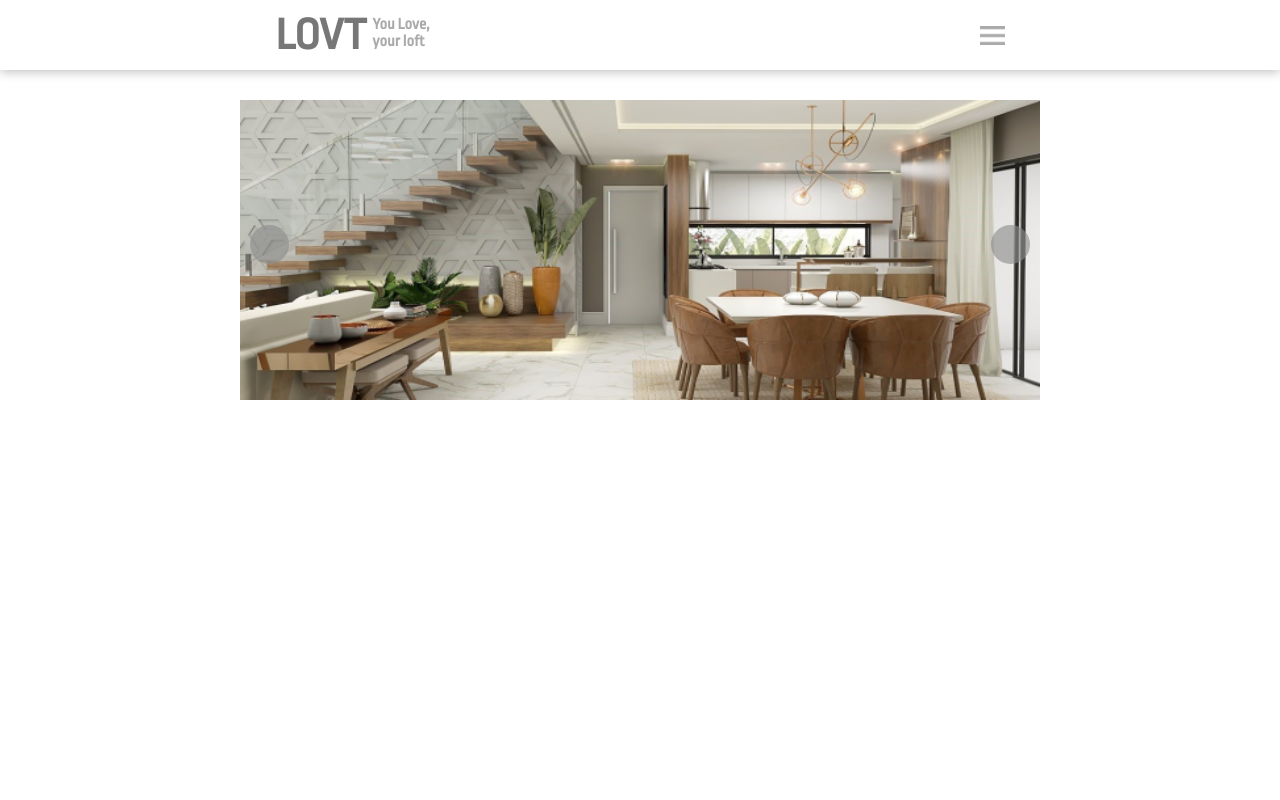
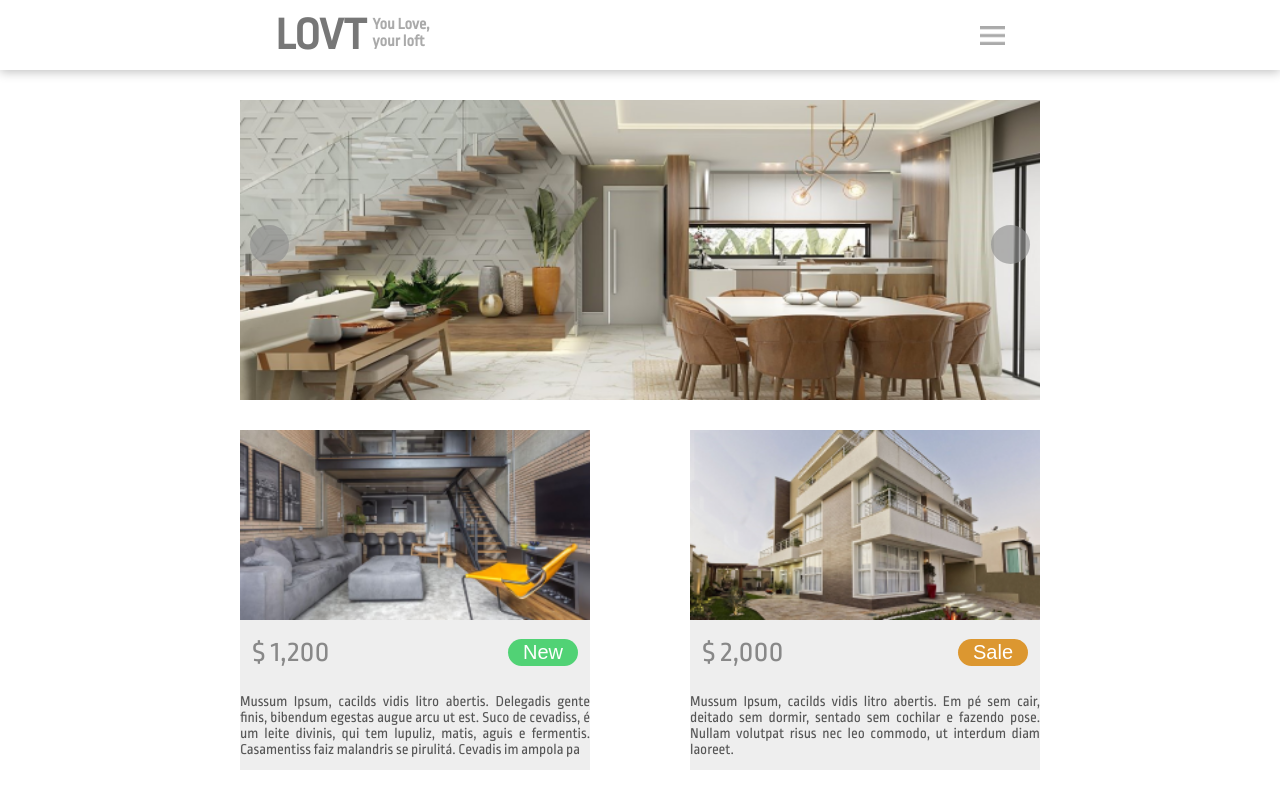
Before and after one commit to eudev-i/lovt-loft, a website: page src/views/home.html in a window 1280 px wide. Drawn offline with Linux system fonts and the light colour scheme.

Commit message:
section produtos

```diff
--- a/src/public/css/home.css
+++ b/src/public/css/home.css
@@ -74,3 +74,61 @@ section {
   width: 800px;
   height: 300px;
 }
+
+#produtos {
+  display: flex;
+  justify-content: space-between;
+  width: 800px;
+}
+
+.produtoItem {
+  width: 350px;
+  height: 340px;
+  background-color: #eeeeee;
+}
+
+.imgProduto {
+  width: 100%;
+  height: 190px;
+}
+
+.infosProduto {
+  display: flex;
+  justify-content: space-between;
+  width: 350px;
+}
+
+h2 {
+  font-size: 30px;
+  color: #888888;
+  font-weight: 400;
+  margin-top: 12px;
+  margin-left: 12px;
+}
+
+button {
+  width: 70px;
+  height: 27px;
+  border-radius: 40px;
+  font-size: 20px;
+  color: #ffffff;
+  border: 0;
+  margin-top: 15px;
+  margin-right: 12px;
+}
+
+#new {
+  background-color: #51d275;
+}
+
+#sale {
+  background-color: #dc9730;
+}
+
+p {
+  font-weight: 400;
+  text-align: justify;
+  font-size: 15px;
+  color: #555555;
+  margin-top: 0;
+}
--- a/src/views/home.html
+++ b/src/views/home.html
@@ -27,5 +27,32 @@
       <img src="/img/image1.png" alt="Banner" title="Banner" id="bannerImg">
     </div>
   </section>
+  <section>
+    <div id="produtos">
+      <div class="produtoItem">
+        <img src="/img/image2.png" alt="Loft" title="Loft" class="imgProduto">
+        <div class="infosProduto">
+          <h2>$ 1,200</h2>
+          <button id="new">New</button>
+        </div>
+        <p>Mussum Ipsum, cacilds vidis litro abertis. Delegadis gente finis,
+          bibendum egestas augue arcu ut est. Suco de cevadiss, é um leite
+          divinis, qui tem lupuliz, matis, aguis e fermentis. Casamentiss
+          faiz malandris se pirulitá. Cevadis im ampola pa
+        </p>
+      </div>
+      <div class="produtoItem">
+        <img src="/img/image3.png" alt="Loft" title="Loft" class="imgProduto">
+        <div class="infosProduto">
+          <h2>$ 2,000</h2>
+          <button id="sale">Sale</button>
+        </div>
+        <p>Mussum Ipsum, cacilds vidis litro abertis. Em pé sem cair,
+          deitado sem dormir, sentado sem cochilar e fazendo pose. Nullam
+          volutpat risus nec leo commodo, ut interdum diam laoreet.
+        </p>
+      </div>
+    </div>
+  </section>
 </body>
 </html>
```
